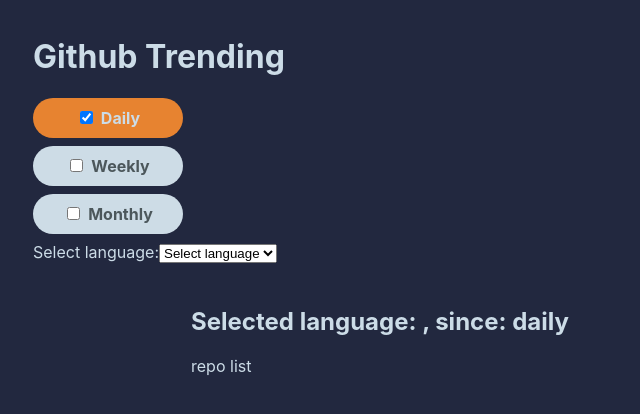
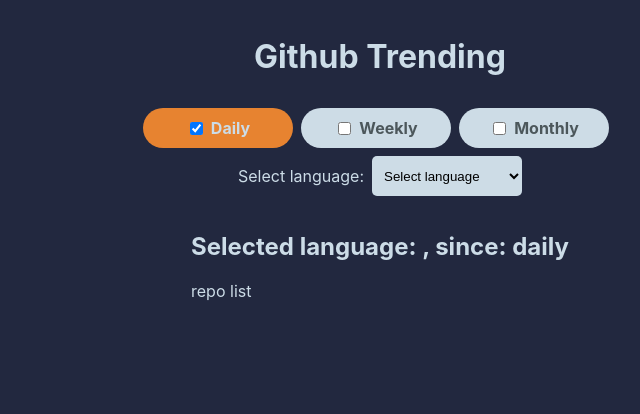
Before and after one commit to fryderykg/github-trends, a React (Create React App) app: page / in a window 1280 px wide. Shown: the top 414 px of the page, without its empty margins (260-900 px from the left). Built offline with nearby package versions, Linux system fonts and the light colour scheme.

Commit message:
update navigation styles

```diff
--- a/src/views/checkbox/checkbox.module.scss
+++ b/src/views/checkbox/checkbox.module.scss
@@ -9,10 +9,14 @@
   font-weight: bold;
   height: 40px;
   justify-content: center;
-  width: 150px;
+  width: 100%;
 
   &:not(.isActive) {
     cursor: pointer;
+  }
+
+  @media (min-width: 500px) {
+    width: 150px;
   }
 }
 
--- a/src/views/mainPage.module.scss
+++ b/src/views/mainPage.module.scss
@@ -10,3 +10,12 @@
   min-height: 100vh;
   padding: 1rem;
 }
+
+.header {
+  text-align: center;
+  width: 100%;
+
+  h1 {
+    margin-bottom: 2rem;
+  }
+}
--- a/src/views/mainPage.tsx
+++ b/src/views/mainPage.tsx
@@ -39,7 +39,7 @@
   return (
     <div className={styles.mainPage}
          data-testid={'mainpage_container'}>
-      <header>
+      <header className={styles.header}>
         <h1>
           Github Trending
         </h1>
--- a/src/views/navigation/navigation.module.scss
+++ b/src/views/navigation/navigation.module.scss
@@ -1,13 +1,26 @@
 .navigationList {
   display: flex;
+  flex-direction: column;
   flex-wrap: wrap;
+  justify-content: center;
   list-style-type: none;
   margin: 1rem 0;
   padding: 0;
   width: 100%;
 
-  li {
+  @media (min-width: 500px) {
+    flex-direction: row;
+  }
+
+  .checkboxElement {
+    margin-bottom: .5rem;
+
+    @media (min-width: 500px) {
+      margin-right: .5rem;
+    }
+  }
+
+  .selectElement {
     width: 100%;
-    margin-bottom: .5rem;
   }
 }
--- a/src/views/navigation/navigation.tsx
+++ b/src/views/navigation/navigation.tsx
@@ -36,7 +36,8 @@
         {
           buttons.map(button => {
             return (
-              <li key={button.name}>
+              <li className={styles.checkboxElement}
+                  key={button.name}>
                 <Checkbox
                   checked={props.since === button.name}
                   disabled={false}
@@ -48,7 +49,8 @@
             )
           })
         }
-        <li key={'language_select'}>
+        <li className={styles.selectElement}
+            key={'language_select'}>
           <Select disabled={false}
                   id={'languages'}
                   label={'Select language'}
--- a/src/views/select/select.module.scss
+++ b/src/views/select/select.module.scss
@@ -1,3 +1,21 @@
-.select_container {
+@import "src/utils/colors.module";
 
+.selectContainer {
+  align-items: center;
+  display: flex;
+  justify-content: center;
+  width: 100%;
 }
+
+.label {
+  margin-right: .5rem;
+}
+
+.select {
+  background-color: $navigation;
+  border-radius: 5px;
+  border: none;
+  height: 40px;
+  padding: 0 .5rem;
+  width: 150px;
+}
--- a/src/views/select/select.tsx
+++ b/src/views/select/select.tsx
@@ -16,11 +16,14 @@
 
 const Select = (props: SelectProps) => {
   return (
-    <div className={styles.select_container} data-testid={'component_select_container'}>
-      <label htmlFor={props.id}>
+    <div className={styles.selectContainer}
+         data-testid={'component_select_container'}>
+      <label className={styles.label}
+             htmlFor={props.id}>
         {props.label}:
       </label>
-      <select data-testid={'component_select'}
+      <select className={styles.select}
+              data-testid={'component_select'}
               id={props.id}
               name={props.name}
               onChange={props.onChange}
@@ -28,6 +31,7 @@
               value={props.value}
       >
         <option key={'default_option'}
+                disabled={true}
                 value={''}>
           {props.placeholder}
         </option>
```
